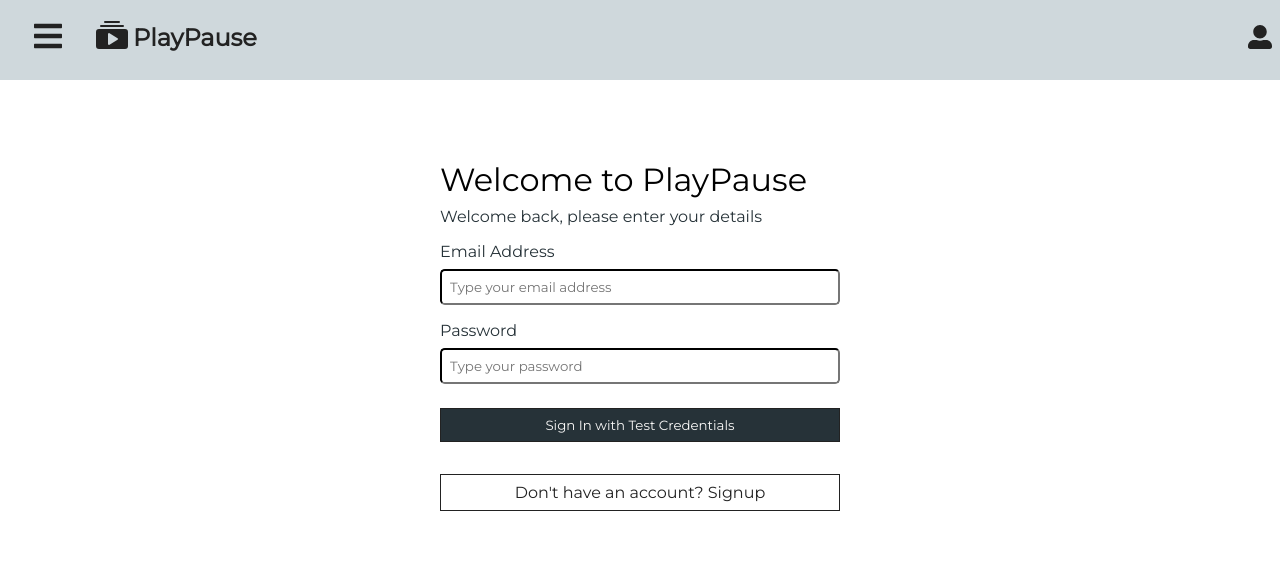
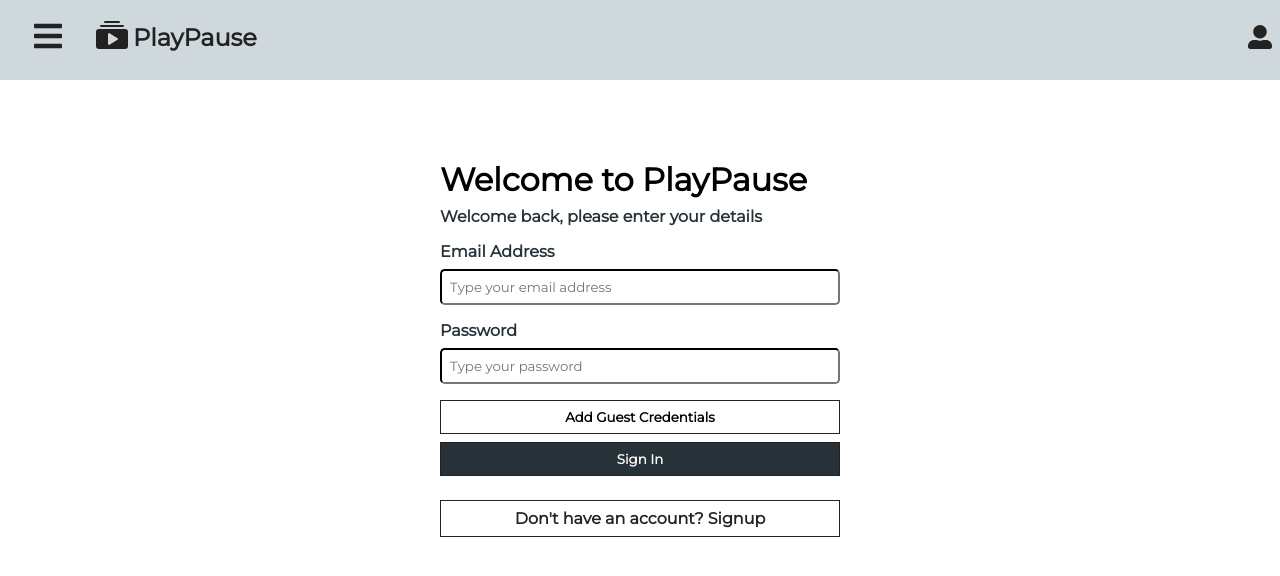
Before and after one commit to k-rahul21/playpause, a React (Create React App) app: page /login in a window 1280 px wide. Shown: the top 576 px of the page. Built offline with nearby package versions, Linux system fonts and the light colour scheme; no server answers; what miragejs would draw is missing.

Commit message:
add: auth pages

```diff
--- a/src/apis/auth.js
+++ b/src/apis/auth.js
@@ -5,6 +5,7 @@ const signUpAPI = (user) => {
 };
 
 const loginAPI = (user) => {
+  console.log("API console", user);
   return axios.post("/api/auth/login", user);
 };
 
--- a/src/components/navbar/navbar.jsx
+++ b/src/components/navbar/navbar.jsx
@@ -28,9 +28,9 @@ const Navbar = () => {
             </Link>
           </div>
           <div className="right-nav">
-            <div className="login-logo">
+            <Link to="/login" className="login-logo">
               <FaIcons.FaUserAlt />
-            </div>
+            </Link>
           </div>
         </div>
         <nav className={sidebar ? "nav-menu active" : "nav-menu"}>
--- a/src/contexts/auth-context.js
+++ b/src/contexts/auth-context.js
@@ -20,10 +20,10 @@ const AuthProvider = ({ children }) => {
         setUser(response.data.foundUser);
         navigate("/");
       }
-      toast.success("login successful!!");
+      //   toast.success("login successful!!");
     } catch (error) {
       console.log(error);
-      toast.error("Login Failed, Try Again!!");
+      //   toast.error("Login Failed, Try Again!!");
     }
   };
 
@@ -38,10 +38,10 @@ const AuthProvider = ({ children }) => {
         setUser(response.data.createdUser);
         navigate("/");
       }
-      toast.success("Signup successful!!");
+      //   toast.success("Signup successful!!");
     } catch (error) {
       console.log(error);
-      toast.error("Signup Failed, Try Again!!");
+      //   toast.error("Signup Failed, Try Again!!");
     }
   };
 
--- a/src/pages/authentication/auth.css
+++ b/src/pages/authentication/auth.css
@@ -4,6 +4,7 @@
   flex-direction: column;
   text-align: left;
   margin: 5rem auto;
+  font-weight: bold;
 }
 
 .signup-form .heading2 {
@@ -35,8 +36,13 @@
 }
 
 button {
-  margin: 1rem 0;
+  font-weight: bold;
+  margin-bottom: 0.5rem;
   cursor: pointer;
+}
+
+.guest-login-btn {
+  margin-top: 0.5rem;
 }
 
 a {
--- a/src/pages/authentication/login.jsx
+++ b/src/pages/authentication/login.jsx
@@ -1,10 +1,29 @@
-import { React } from "react";
+import { React, useState } from "react";
 import { Link } from "react-router-dom";
+import { useAuth } from "../../contexts/auth-context";
 import "./auth.css";
 
 const Login = () => {
+  const { loginHandler } = useAuth();
+  const [loginDetails, setLoginDetails] = useState({ email: "", password: "" });
+
+  const guestHandler = (event) => {
+    event.preventDefault();
+    setLoginDetails({
+      email: "rahul@gmail.com",
+      password: "rahul@123",
+    });
+  };
+
+  const loginForm = (event) => {
+    event.preventDefault();
+    loginHandler(loginDetails);
+  };
+
+  console.log(loginDetails);
+
   return (
-    <div className="form login-form">
+    <form className="form login-form" onSubmit={loginForm}>
       <div className="heading2">Welcome to PlayPause</div>
       <div className="heading3 welcome-msg">
         Welcome back, please enter your details
@@ -16,6 +35,10 @@ const Login = () => {
         type="email"
         className="username input-box"
         placeholder="Type your email address"
+        value={loginDetails.email}
+        onChange={(e) =>
+          setLoginDetails({ ...loginDetails, email: e.target.value })
+        }
         required
       />
       <label htmlFor="password" className="input-name">
@@ -25,14 +48,23 @@ const Login = () => {
         type="password"
         className="password input-box"
         placeholder="Type your password"
+        value={loginDetails.password}
+        onChange={(e) =>
+          setLoginDetails({ ...loginDetails, password: e.target.value })
+        }
         required
       />
 
-      <button className="secondary-btn">Sign In with Test Credentials</button>
+      <button className="action-btn guest-login-btn" onClick={guestHandler}>
+        Add Guest Credentials
+      </button>
+      <button className="secondary-btn" type="submit">
+        Sign In
+      </button>
       <Link className="action-btn sign-up-link" to="/Signup">
         Don't have an account? Signup
       </Link>
-    </div>
+    </form>
   );
 };
 
--- a/src/pages/home/Home.jsx
+++ b/src/pages/home/Home.jsx
@@ -1,9 +1,13 @@
 import { Card } from "../../components/card/Card";
 import { Category } from "../../components/category/Category";
+import { useAuth } from "../../contexts/auth-context";
 import { useVideo } from "../../contexts/video-listing-context";
 
 const Home = () => {
   const { availableVideos } = useVideo();
+  const { token } = useAuth();
+
+  console.log(token);
 
   return (
     <div className="container">
```
